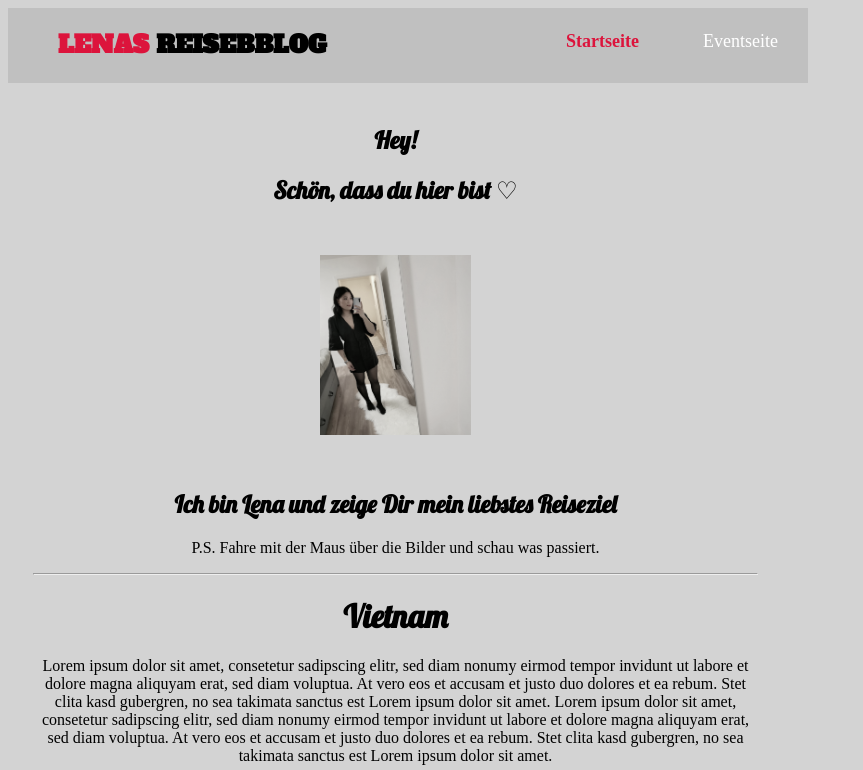
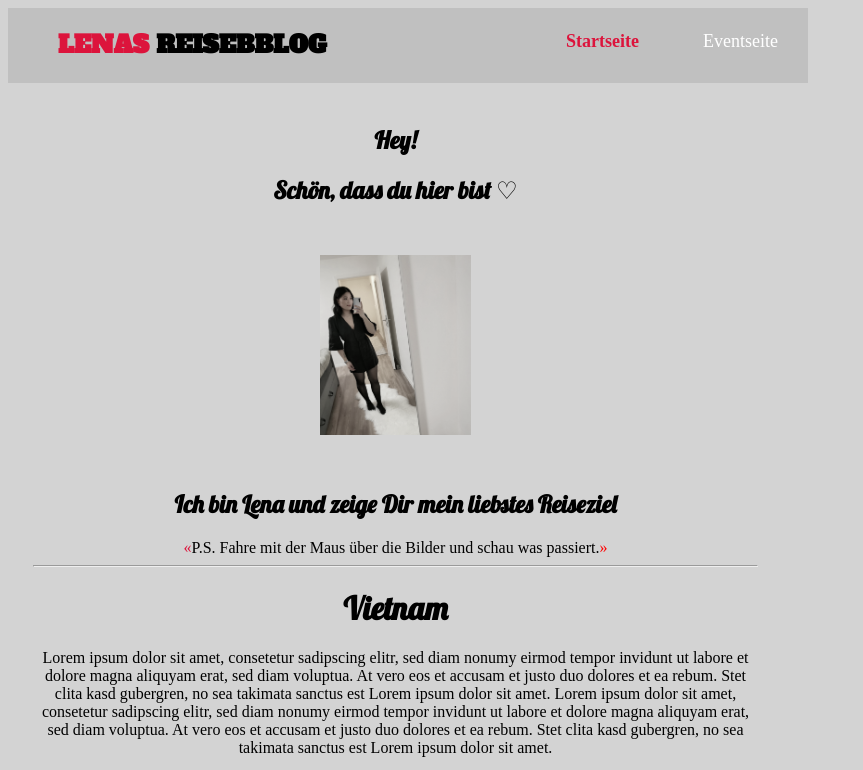
Before and after one commit to LenaBui/GIS-WiSe-2021, a plain HTML site: page Abgabe_2/startseite.html in a window 1280 px wide. Shown: the top 770 px of the page, without its empty margins (0-863 px from the left). Drawn offline with Linux system fonts and the light colour scheme.

Commit message:
CSS Pseudoelement

```diff
--- a/Abgabe_2/startseite.html
+++ b/Abgabe_2/startseite.html
@@ -33,7 +33,7 @@
                 <h2>Schön, dass du hier bist ♡</h2>
                 <img src="images/lenabui.jpg" alt="Lena Bui">
                 <h2>Ich bin Lena und zeige Dir mein liebstes Reiseziel</h2>
-                <p>P.S. Fahre mit der Maus über die Bilder und schau was passiert.</p>
+                <q>P.S. Fahre mit der Maus über die Bilder und schau was passiert.</q>
                 <hr>
                 <h1>Vietnam</h1>
                 <p>Lorem ipsum dolor sit amet, consetetur sadipscing elitr, sed diam nonumy eirmod tempor invidunt ut
--- a/Abgabe_2/style.css
+++ b/Abgabe_2/style.css
@@ -39,6 +39,16 @@ div h2 {
 div > h3 {
    color: black;
    font-family: 'Lobster', cursive;
+}
+
+q::before {
+    content: "«";
+    color: crimson;
+}
+
+q::after {
+    content: "»";
+    color: red;
 }
 
  #startseite {
@@ -203,13 +213,13 @@ div > h3 {
      }
 
      ul {
-         position: relative,
+         position: relative;
          display: flex;
          flex-flow: row wrap;
      }
 
      ol {
-         position: relative,
+         position: relative;
          display: flex;
          flex-flow: row wrap;
      }
@@ -239,7 +249,7 @@ div > h3 {
      }
 
      ul {
-         position: relative,
+         position: relative;
          display: flex;
          flex-flow: row wrap;
      }
```
